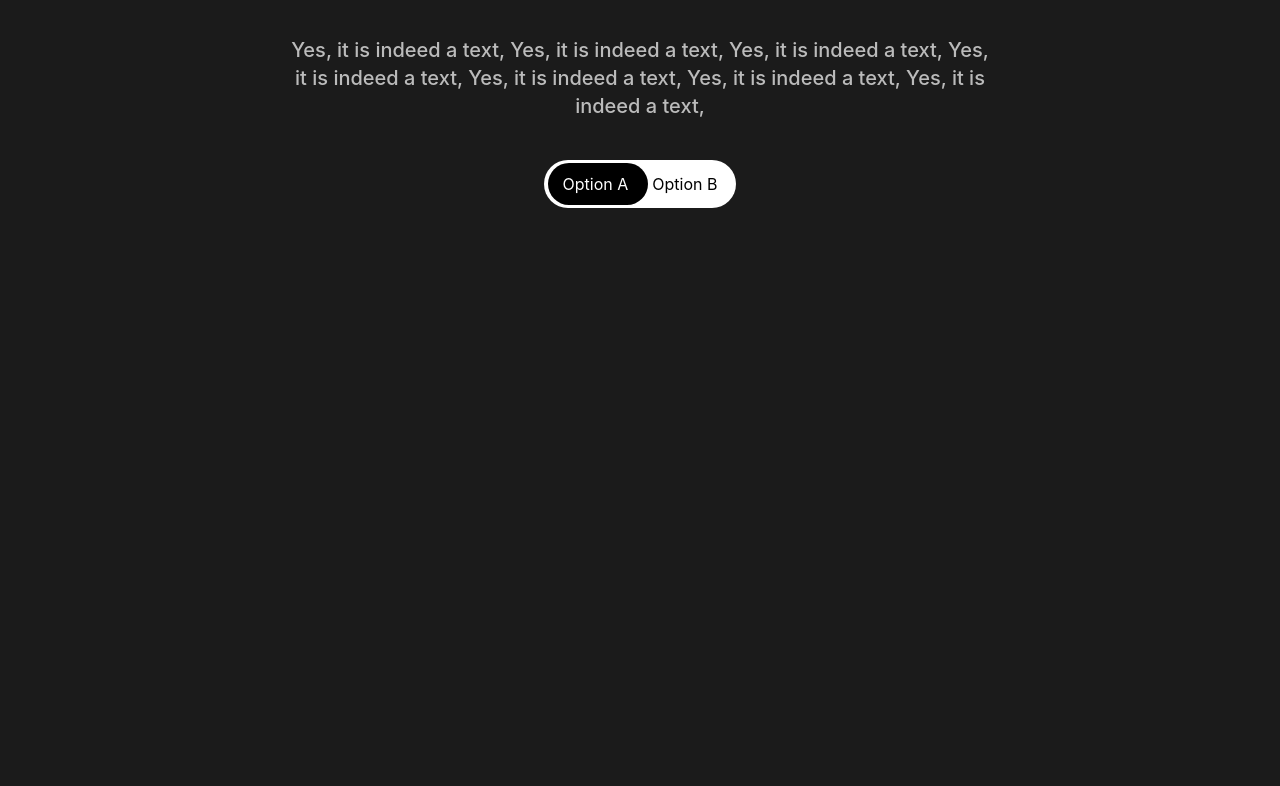
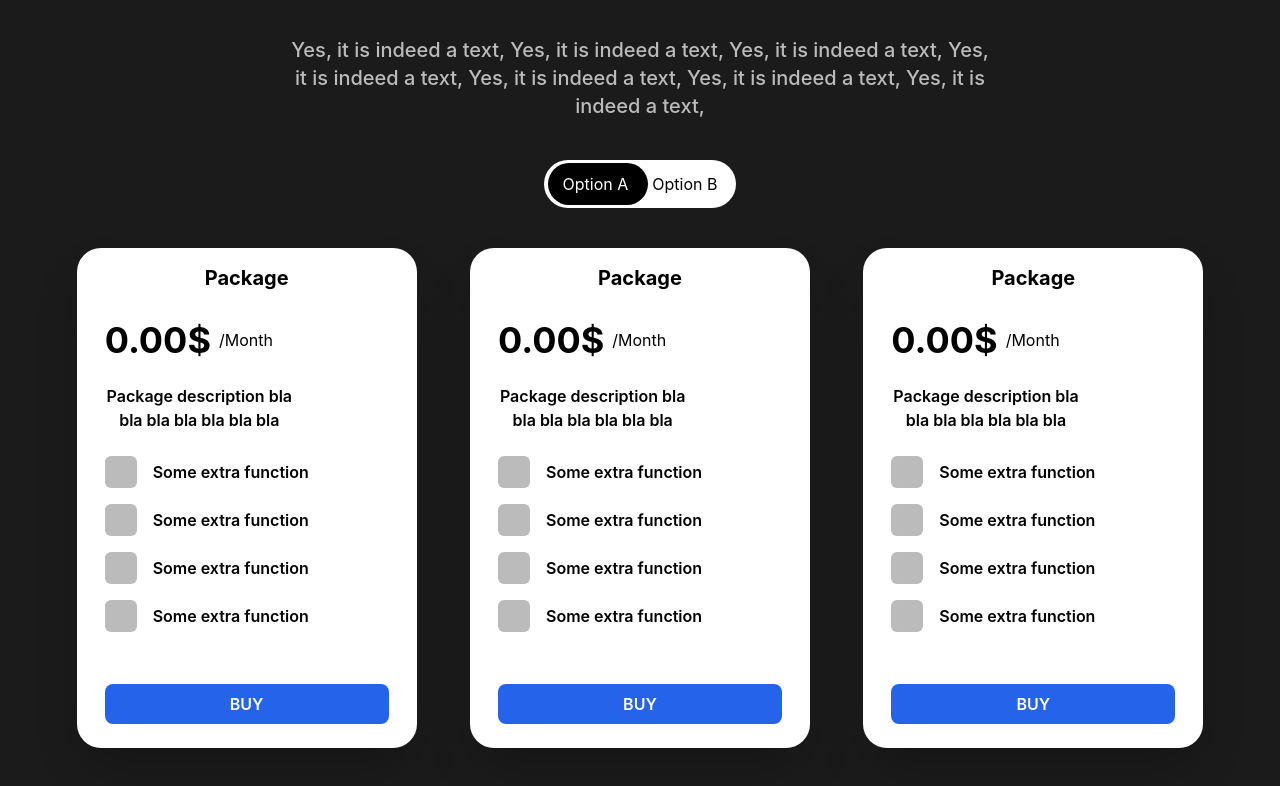
Before and after one commit to ggalushko/landing-page, a React (Vite) app: page / in a window 1280 px wide. Shown: the part 2712-3498 px from the top of the page. Before the commit the page ends 2960 px from the top, so only its background shows below. Built offline with nearby package versions, Linux system fonts and the light colour scheme.

Commit message:
add pricing section

```diff
--- a/src/App.tsx
+++ b/src/App.tsx
@@ -9,9 +9,9 @@ function App() {
     <>
       <Header />
       <Hero />
-      <Testimonial/>
-      <Showcase/>
-      <Pricing/>
+      <Testimonial />
+      <Showcase />
+      <Pricing />
     </>
   );
 }
--- a/src/components/Pricing.tsx
+++ b/src/components/Pricing.tsx
@@ -1,7 +1,8 @@
 import { useState } from "react";
+import PricingCard from "./PricingCard";
+import PricingSwitch from "./PricingSwitch";
 
 function Pricing() {
-  const [sliderPosition, setSliderPosition] = useState(false);
   return (
     <div className="pt-20">
       <div className="max-w-[700px] mx-auto text-center">
@@ -15,30 +16,11 @@ function Pricing() {
           indeed a text, Yes, it is indeed a text,
         </p>
       </div>
-      <div
-        className={`w-48 py-3 flex gap-6  bg-white text-black rounded-3xl justify-center mx-auto mt-10 relative mb-10
-      before:w-[100px] before:h-[88%] before:bg-black before:absolute before:left-1 before:bottom-[3px] before:rounded-3xl
-       before:z-0 before:transition-transform cursor-pointer ${
-         sliderPosition ? "before:translate-x-[86px]" : ""
-       }`}
-        onClick={() => {
-          setSliderPosition(!sliderPosition);
-        }}
-      >
-        <p
-          className={`z-10 transition-colors duration-300 ${
-            sliderPosition ? "" : "text-white"
-          }`}
-        >
-          Option A
-        </p>
-        <p
-          className={`z-10 transition-colors duration-300  ${
-            sliderPosition ? "text-white" : ""
-          }`}
-        >
-          Option B
-        </p>
+      <PricingSwitch />
+      <div className="flex justify-around mb-40">
+        <PricingCard />
+        <PricingCard />
+        <PricingCard />
       </div>
     </div>
   );
--- /dev/null
+++ b/src/components/PricingCard.tsx
@@ -0,0 +1,29 @@
+import PricingInput from "./PricingInput";
+
+function PricingCard() {
+  return (
+    <div
+      className="h-[500px] w-[340px] px-7 py-4  bg-white rounded-3xl flex flex-col text-black shrink-0
+    shadow-2xl hover:shadow-sky-500 transition-all hover:scale-105 duration-500"
+    >
+      <h3 className="text-xl font-bold">Package</h3>
+      <div className="flex items-center gap-2 mt-7">
+        <p className="text-4xl font-bold">0.00$</p> <p>/Month</p>
+      </div>
+      <p className="text-shadowed font-semibold mt-6  w-8/12">
+        Package description bla bla bla bla bla bla bla
+      </p>
+      <form className="flex flex-col gap-4 mt-6 text-black font-semibold">
+        <PricingInput />
+        <PricingInput />
+        <PricingInput />
+        <PricingInput />
+        <button className=" w-full bg-blue-600 py-2 rounded-lg text-white mt-9">
+          BUY
+        </button>
+      </form>
+    </div>
+  );
+}
+
+export default PricingCard;
--- /dev/null
+++ b/src/components/PricingInput.tsx
@@ -0,0 +1,14 @@
+function PricingInput() {
+  return (
+    <div className="flex items-center">
+      <input
+        type="checkbox"
+        className="ml-0 mr-4 w-8 h-8 appearance-none relative checked:before:bg-cyan-400
+         before:absolute before:top-0 before:right-0 before:w-8 before:h-8 before:bg-secondary before:rounded-md before:transition-colors"
+      ></input>{" "}
+      <p className="ml-0 mr-auto">Some extra function</p>
+    </div>
+  );
+}
+
+export default PricingInput;
--- /dev/null
+++ b/src/components/PricingSwitch.tsx
@@ -0,0 +1,34 @@
+import { useState } from "react";
+
+function PricingSwitch() {
+  const [sliderPosition, setSliderPosition] = useState(false);
+  return (
+    <div
+      className={`w-48 py-3 flex gap-6  bg-white text-black rounded-3xl justify-center mx-auto mt-10 relative mb-10
+      before:w-[100px] before:h-[88%] before:bg-black before:absolute before:left-1 before:bottom-[3px] before:rounded-3xl
+       before:z-0 before:transition-transform cursor-pointer ${
+         sliderPosition ? "before:translate-x-[86px]" : ""
+       }`}
+      onClick={() => {
+        setSliderPosition(!sliderPosition);
+      }}
+    >
+      <p
+        className={`z-10  transition-colors duration-300 ${
+          sliderPosition ? "" : "text-white"
+        }`}
+      >
+        Option A
+      </p>
+      <p
+        className={`z-10 transition-colors duration-300  ${
+          sliderPosition ? "text-white" : ""
+        }`}
+      >
+        Option B
+      </p>
+    </div>
+  );
+}
+
+export default PricingSwitch;
```
